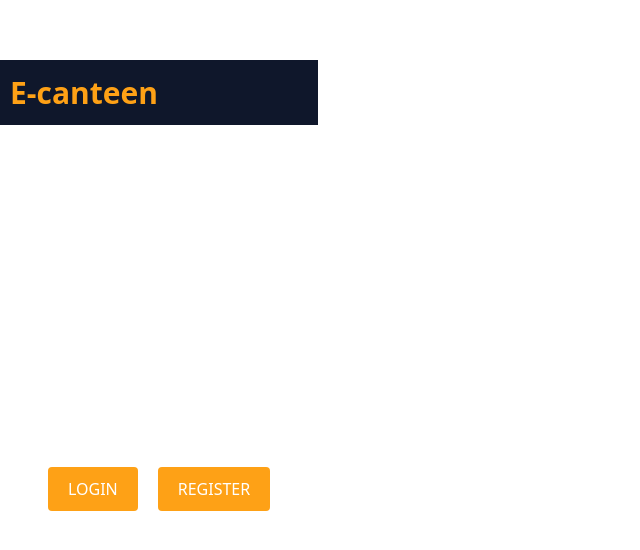
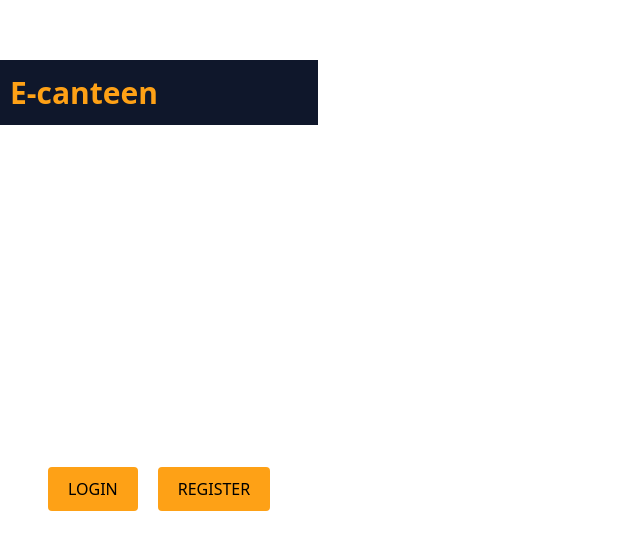
Before and after one commit to mandipdhedhi/E-Canteen, a React (Vite) app in the folder e-canteen/ecanteen/: page / in a window 1280 px wide. Shown: the part 110-660 px from the top of the page, without its empty margins (0-640 px from the left). Built offline with nearby package versions, Linux system fonts and the light colour scheme; the HTML template or start-up script is replaced by a standard one.

Commit message:
all path change...

```diff
--- a/e-canteen/ecanteen/src/components/ForgotPassword.jsx
+++ b/e-canteen/ecanteen/src/components/ForgotPassword.jsx
@@ -2,6 +2,7 @@ import React from 'react'
 import '../assets/img/login.css'
 import { useForm } from 'react-hook-form'
 import axios from 'axios'
+import { Link } from 'react-router-dom'
 
 
 export const ForgotPassword = () => {
@@ -55,7 +56,7 @@ export const ForgotPassword = () => {
             <input type="Submit" value="Forgot" className='forgot-div' style={{backgroundColor:"#fea116"}} />
             </div>
         </form>
-            <div className="inputdiv" style={{marginLeft:"10px",gap:"40px"}}><a href="http://localhost:5173/">| Back To Home </a><a href="http://localhost:5173/login" style={{marginLeft:"40px"}}>| Sign in</a></div>
+            <div className="inputdiv" style={{marginLeft:"10px",gap:"40px"}}><Link to="/">| Back To Home </Link><Link to="/login" style={{marginLeft:"40px"}}>| Sign in</Link></div>
 
     </div>
   )
--- a/e-canteen/ecanteen/src/components/Homepage.jsx
+++ b/e-canteen/ecanteen/src/components/Homepage.jsx
@@ -16,12 +16,13 @@ export const Homepage = () => {
         <h1>digital</h1>
         <h1>E-Canteen</h1>
         <h1> experience</h1>
-        <button><a href="http://localhost:5173/login">  LOGIN</a></button>
 
-        {/* <button> <Link to="/login" style={{ textDecoration: 'none' }}>LOGIN</Link> */}
-        {/* </button>        */}
-        {/* <button><Link to="/register" style={{ textDecoration: 'none' }}>REGISTER</Link></button> */}
-        <button><a href="http://localhost:5173/register">REGISTER</a></button>
+        {/* <button><a href="http://localhost:5173/login">  LOGIN</a></button> */}
+
+         <Link to="/login" style={{ textDecoration: 'none' }}><button>LOGIN</button></Link>
+
+        <Link to="/register" style={{ textDecoration: 'none' }}><button>REGISTER</button></Link>
+        {/* <button><a href="http://localhost:5173/register">REGISTER</a></button> */}
         </div>
 
     </div>
--- a/e-canteen/ecanteen/src/components/Loginpage.jsx
+++ b/e-canteen/ecanteen/src/components/Loginpage.jsx
@@ -3,7 +3,7 @@ import '../assets/img/login.css'
 import { useForm } from 'react-hook-form';
 import axios from 'axios';
 import { Bounce, toast, ToastContainer } from 'react-toastify';
-import { useLocation, useNavigate } from 'react-router-dom';
+import { Link, useLocation, useNavigate } from 'react-router-dom';
 
 export const Loginpage = () => {
 
@@ -136,9 +136,9 @@ export const Loginpage = () => {
             <input type="submit" value="SIGN IN" className='singin' />
           </div>
 
-          <div className="inputdiv"><p style={{ color: "black" }}> <a href="http://localhost:5173/">Back To Home </a>| Don't have an account?</p></div>
-          <div style={{ marginLeft: "20px", gap: "20px" }}><a href="http://localhost:5173/register">Register Here</a>
-            <a href="http://localhost:5173/forgot" style={{ marginLeft: "60px" }}>Forgot Password</a>
+          <div className="inputdiv"><p style={{ color: "black" }}> <Link to="/">Back To Home</Link>| Don't have an account?</p></div>
+          <div style={{ marginLeft: "20px", gap: "20px" }}><Link to="/register">Register Here</Link>
+            <Link to="/forgot" style={{ marginLeft: "60px" }}>Forgot Password</Link>
           </div>
 
         </div>
--- a/e-canteen/ecanteen/src/components/Registerpage.jsx
+++ b/e-canteen/ecanteen/src/components/Registerpage.jsx
@@ -3,7 +3,7 @@ import '../assets/registerpage.css'
 import { useForm } from 'react-hook-form';
 import axios from 'axios';
 import { Bounce, toast, ToastContainer } from 'react-toastify';
-import { useNavigate } from 'react-router-dom';
+import { Link, useNavigate } from 'react-router-dom';
 
 export const Registerpage = () => {
   const navigate = useNavigate()
@@ -181,7 +181,7 @@ export const Registerpage = () => {
             <p style={{color:"red"}}>{enableRegistration ? "" : "Registration is not allowed at this time."}</p>
           </div>
 
-          <div className="inputdiv"><p style={{ color: "black" }}>Already have an account? <a href="http://localhost:5173/login">Sign in</a></p></div>
+          <div className="inputdiv"><p style={{ color: "black" }}>Already have an account?<Link to="/login">Sign in</Link></p></div>
 
         </div>
       </form>
```
Also changed, not shown: package.json (line endings or trailing spaces), 1 other file (tests, documents, lock files or other folders).
